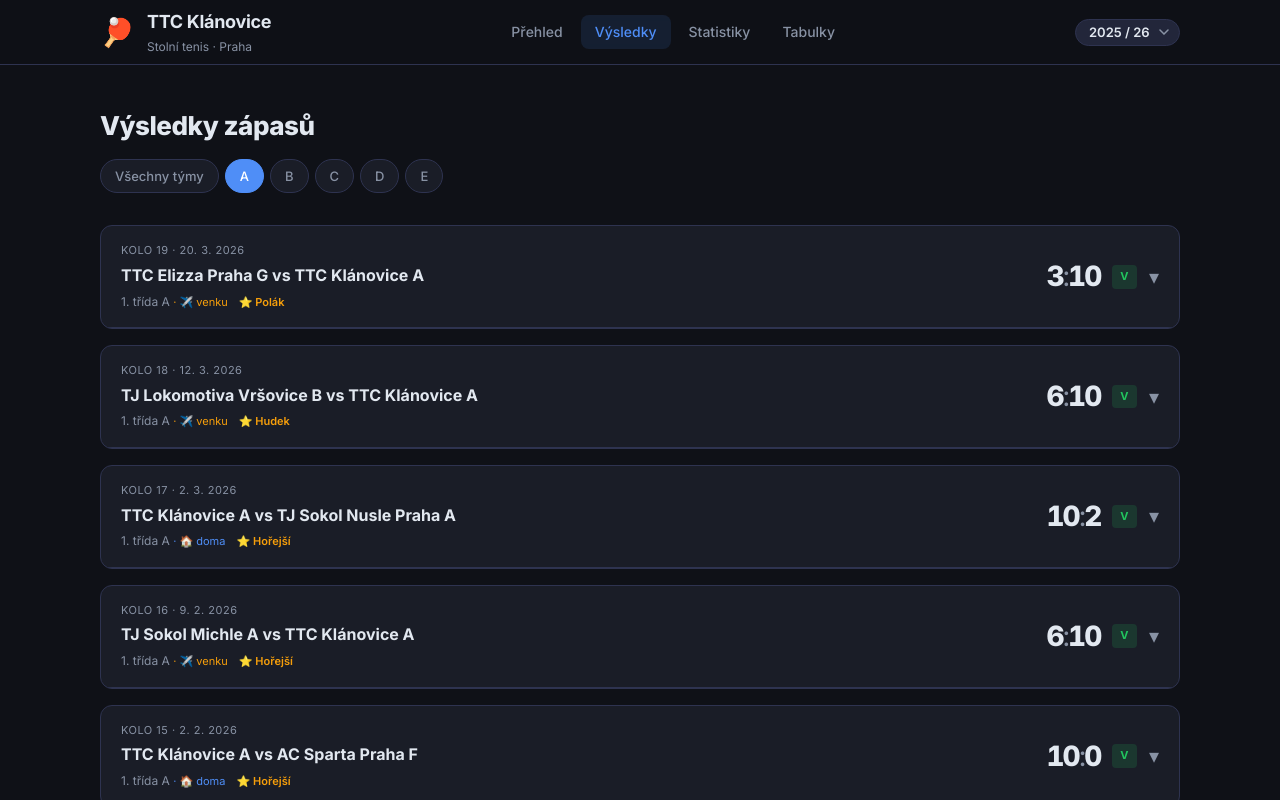
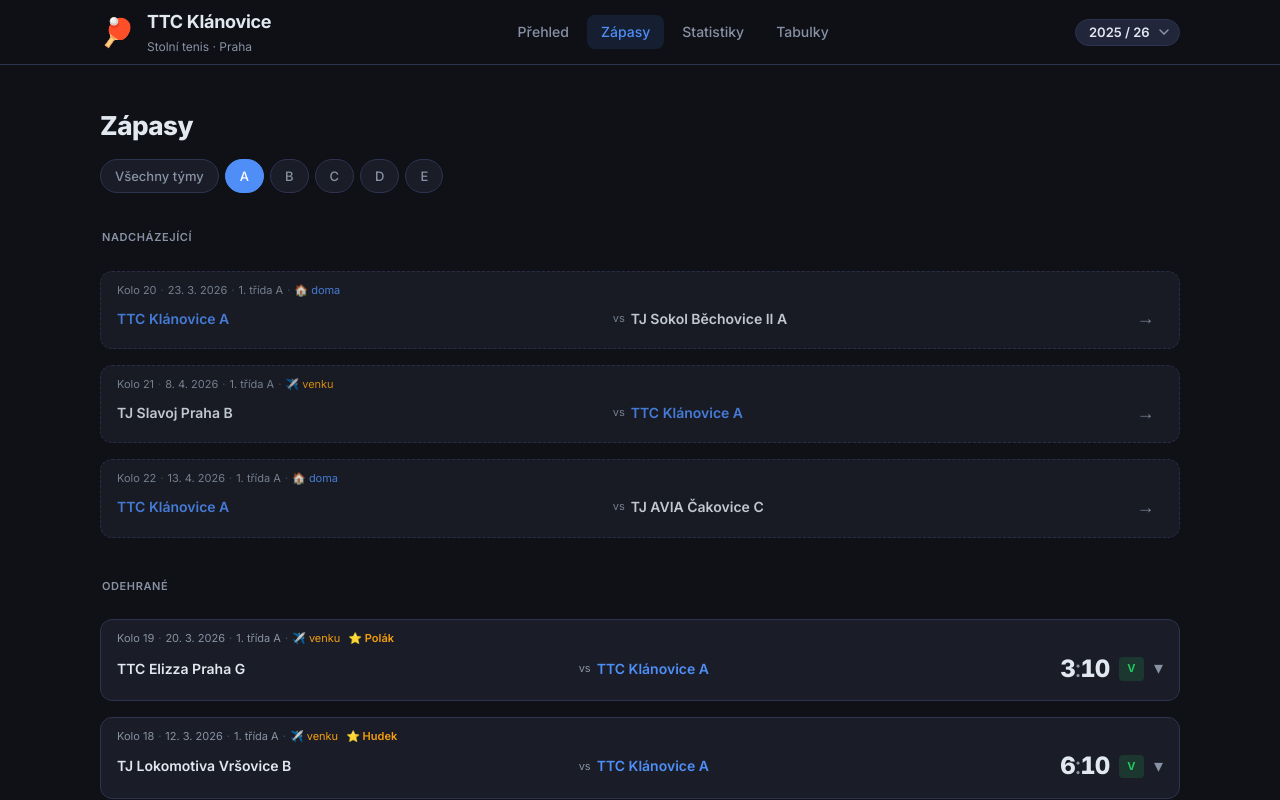
Before and after one commit to pavelverner/table_tenis_klanovice, a website: page index.html in a window 1280 px wide. Both pictures are taken after a click on the element 274 px from the left and 312 px from the top of the page. Shown: the top 800 px of the page. Drawn offline with Linux system fonts and the light colour scheme.

Commit message:
feat: přejmenovat Výsledky→Zápasy, kompaktní karty, nadcházející v sekci Zápasy

```diff
--- a/app.js
+++ b/app.js
@@ -425,23 +425,82 @@
   `).join('');
 }
 
-// ── 2. VÝSLEDKY ────────────────────────────────────────────
+// ── 2. ZÁPASY ──────────────────────────────────────────────
+function renderFutureCard(m) {
+  const team = getTeamById(m.teamId);
+  const homeTeam = m.home ? team.name : m.opponent;
+  const awayTeam = m.home ? m.opponent : team.name;
+  return `
+  <div class="match-card match-card-future">
+    <div class="match-card-header" style="cursor:default">
+      <div class="mc-meta">
+        <span>Kolo ${m.round}</span><span class="mc-sep">·</span>
+        <span>${fmtDate(m.date)}</span><span class="mc-sep">·</span>
+        <span>${team.competition}</span><span class="mc-sep">·</span>
+        <span class="${m.home ? 'venue-home' : 'venue-away'}">${m.home ? '🏠 doma' : '✈️ venku'}</span>
+      </div>
+      <div class="mc-main">
+        <div class="mc-teams">
+          <span class="mc-team${m.home ? ' mc-our' : ''}">${homeTeam}</span>
+          <span class="mc-vs">vs</span>
+          <span class="mc-team${!m.home ? ' mc-our' : ''}">${awayTeam}</span>
+        </div>
+        <div class="mc-right">
+          <div class="match-badge badge-upcoming">→</div>
+        </div>
+      </div>
+    </div>
+  </div>`;
+}
+
 function renderVysledky() {
   const tabs = document.getElementById('matchFilterTabs');
   tabs.innerHTML = filterTabsHTML('match');
 
-  const matches = (activeMatchTeam === 'all'
-    ? CLUB_DATA.matches
-    : CLUB_DATA.matches.filter(m => m.teamId === parseInt(activeMatchTeam))
-  ).filter(m => !m.future);
+  const teamFilter = activeMatchTeam !== 'all';
 
-  const sorted = [...matches].sort((a,b) => (b.date||'').localeCompare(a.date||''));
+  // Upcoming
+  let upcoming;
+  if (teamFilter) {
+    upcoming = CLUB_DATA.matches
+      .filter(m => m.future && m.teamId === parseInt(activeMatchTeam))
+      .sort((a,b) => (a.date||'').localeCompare(b.date||''))
+      .slice(0, 3);
+  } else {
+    upcoming = [];
+    for (const team of CLUB_DATA.teams) {
+      const next = CLUB_DATA.matches
+        .filter(m => m.teamId === team.id && m.future)
+        .sort((a,b) => (a.date||'').localeCompare(b.date||''))[0];
+      if (next) upcoming.push(next);
+    }
+    upcoming.sort((a,b) => (a.date||'').localeCompare(b.date||''));
+  }
 
-  document.getElementById('matchesDetail').innerHTML =
-    sorted.map(m => renderMatchCard(m)).join('');
+  // Past
+  const past = (teamFilter
+    ? CLUB_DATA.matches.filter(m => m.teamId === parseInt(activeMatchTeam))
+    : CLUB_DATA.matches
+  ).filter(m => !m.future && m.result && m.score)
+   .sort((a,b) => (b.date||'').localeCompare(a.date||''));
+
+  let html = '';
+  if (upcoming.length) {
+    html += `<div class="matches-section-head">Nadcházející</div>`;
+    html += upcoming.map(m => renderFutureCard(m)).join('');
+  }
+  if (past.length) {
+    if (upcoming.length) html += `<div class="matches-section-head" style="margin-top:20px">Odehrané</div>`;
+    html += past.map(m => renderMatchCard(m)).join('');
+  }
+
+  document.getElementById('matchesDetail').innerHTML = html;
 
   document.querySelectorAll('.match-card-header').forEach(h => {
-    h.addEventListener('click', () => h.closest('.match-card').classList.toggle('open'));
+    h.addEventListener('click', () => {
+      if (h.closest('.match-card-future')) return;
+      h.closest('.match-card').classList.toggle('open');
+    });
   });
 
   activateFilterTabs('match', tabs);
@@ -490,22 +549,24 @@
   return `
   <div class="match-card" id="match-${m.id}">
     <div class="match-card-header">
-      <div class="match-card-left">
-        <div class="match-round">Kolo ${m.round} · ${fmtDate(m.date)}</div>
-        <div class="match-card-title">${homeTeam} vs ${awayTeam}</div>
-        <div class="match-card-comp">${team.competition}
-          <span class="match-venue ${m.home ? 'venue-home' : 'venue-away'}">
-            · ${m.home ? '🏠 doma' : '✈️ venku'}
-          </span>
-          ${mvpBadge}
+      <div class="mc-meta">
+        <span>Kolo ${m.round}</span><span class="mc-sep">·</span>
+        <span>${fmtDate(m.date)}</span><span class="mc-sep">·</span>
+        <span>${team.competition}</span><span class="mc-sep">·</span>
+        <span class="${m.home ? 'venue-home' : 'venue-away'}">${m.home ? '🏠 doma' : '✈️ venku'}</span>
+        ${mvpBadge}
+      </div>
+      <div class="mc-main">
+        <div class="mc-teams">
+          <span class="mc-team${m.home ? ' mc-our' : ''}">${homeTeam}</span>
+          <span class="mc-vs">vs</span>
+          <span class="mc-team${!m.home ? ' mc-our' : ''}">${awayTeam}</span>
         </div>
-      </div>
-      <div class="match-card-right">
-        <div class="match-score-big">
-          ${scoreHome}<span class="score-separator">:</span>${scoreAway}
+        <div class="mc-right">
+          <div class="match-score-big">${scoreHome}<span class="score-separator">:</span>${scoreAway}</div>
+          <div class="match-badge ${resultClass(m.result)}">${resultLabel(m.result)}</div>
+          <div class="expand-icon">▾</div>
         </div>
-        <div class="match-badge ${resultClass(m.result)}">${resultLabel(m.result)}</div>
-        <div class="expand-icon">▾</div>
       </div>
     </div>
     <div class="match-card-body">
--- a/index.html
+++ b/index.html
@@ -23,7 +23,7 @@
       </div>
       <nav class="nav" id="nav">
         <a href="#prehled" class="nav-link active" data-section="prehled">Přehled</a>
-        <a href="#vysledky" class="nav-link" data-section="vysledky">Výsledky</a>
+        <a href="#vysledky" class="nav-link" data-section="vysledky">Zápasy</a>
         <a href="#statistiky" class="nav-link" data-section="statistiky">Statistiky</a>
         <a href="#tabulky" class="nav-link" data-section="tabulky">Tabulky</a>
       </nav>
@@ -77,10 +77,10 @@
       </div>
     </section>
 
-    <!-- ===== VÝSLEDKY ===== -->
+    <!-- ===== ZÁPASY ===== -->
     <section id="vysledky" class="section">
       <div class="section-header">
-        <h1>Výsledky zápasů</h1>
+        <h1>Zápasy</h1>
         <div class="filter-tabs" id="matchFilterTabs"></div>
       </div>
       <div class="matches-detail" id="matchesDetail"></div>
--- a/style.css
+++ b/style.css
@@ -254,34 +254,72 @@
   overflow: hidden;
 }
 .match-card-header {
-  display: flex; justify-content: space-between; align-items: center;
-  padding: 16px 20px;
-  border-bottom: 1px solid var(--c-border);
+  display: flex; flex-direction: column; gap: 3px;
+  padding: 11px 16px;
+  border-bottom: 1px solid transparent;
   cursor: pointer;
   transition: background .15s;
 }
 .match-card-header:hover { background: var(--c-surface2); }
+.match-card.open .match-card-header { border-bottom-color: var(--c-border); }
 
-.match-card-left { display: flex; flex-direction: column; gap: 3px; }
-.match-round { font-size: 11px; color: var(--c-muted); text-transform: uppercase; letter-spacing: .5px; }
-.match-card-title { font-size: 16px; font-weight: 700; }
-.match-card-comp { font-size: 12px; color: var(--c-muted); }
-.match-venue { font-size: 11px; color: var(--c-muted); }
+/* Meta line: Kolo · Date · Competition · Venue · MVP */
+.mc-meta {
+  font-size: 11px; color: var(--c-muted);
+  display: flex; align-items: center; flex-wrap: wrap; line-height: 1.4;
+}
+.mc-sep { margin: 0 4px; opacity: .5; }
+
+/* Main line: teams + score */
+.mc-main {
+  display: flex; align-items: center; justify-content: space-between; gap: 8px;
+}
+.mc-teams {
+  display: flex; align-items: center; gap: 0;
+  flex: 1; min-width: 0; overflow: hidden;
+  font-size: 14px; font-weight: 600;
+}
+.mc-team {
+  overflow: hidden; text-overflow: ellipsis; white-space: nowrap;
+  flex: 1; min-width: 0;
+}
+.mc-our { color: var(--c-primary); }
+.mc-vs {
+  color: var(--c-muted); font-weight: 400; font-size: 11px;
+  flex-shrink: 0; margin: 0 6px;
+}
+.mc-right { display: flex; align-items: center; gap: 10px; flex-shrink: 0; }
+
+.match-venue { font-size: 11px; }
 .venue-home { color: var(--c-primary); }
 .venue-away { color: var(--c-orange); }
 
-.match-card-right { display: flex; align-items: center; gap: 12px; }
 .match-score-big {
-  font-size: 28px; font-weight: 800;
-  letter-spacing: -2px;
+  font-size: 24px; font-weight: 800;
+  letter-spacing: -1px;
   font-variant-numeric: tabular-nums;
 }
 .score-separator { color: var(--c-muted); font-weight: 400; }
 .expand-icon {
-  color: var(--c-muted); font-size: 20px;
+  color: var(--c-muted); font-size: 18px;
   transition: transform .2s;
 }
 .match-card.open .expand-icon { transform: rotate(180deg); }
+
+/* Future (upcoming) match cards */
+.match-card-future {
+  border-style: dashed;
+  opacity: .85;
+}
+.match-card-future .match-card-header { cursor: default; }
+.match-card-future .match-card-header:hover { background: transparent; }
+
+/* Section subheadings in Zápasy */
+.matches-section-head {
+  font-size: 11px; font-weight: 600; text-transform: uppercase;
+  letter-spacing: .6px; color: var(--c-muted);
+  padding: 4px 2px 8px;
+}
 
 .match-card-body {
   display: none;
@@ -505,13 +543,10 @@
   .match-row .match-badge { font-size: 11px; padding: 2px 7px; }
 
   /* Match detail cards */
-  .match-card-header { flex-direction: column; align-items: stretch; gap: 6px; padding: 12px 14px; }
-  .match-card-left { width: 100%; }
-  .match-card-right { width: 100%; justify-content: space-between; align-items: center; flex-direction: row; }
-  .match-card-title { font-size: 13px; line-height: 1.4; word-break: break-word; }
-  .match-score-big { font-size: 24px; }
-  .match-round { font-size: 11px; }
-  .match-card-comp { font-size: 11px; }
+  .match-card-header { padding: 10px 12px; gap: 2px; }
+  .mc-teams { font-size: 13px; }
+  .match-score-big { font-size: 20px; }
+  .mc-right { gap: 7px; }
 
   /* Player rows: stack home player top, score middle, away bottom */
   .match-player-row {
```
